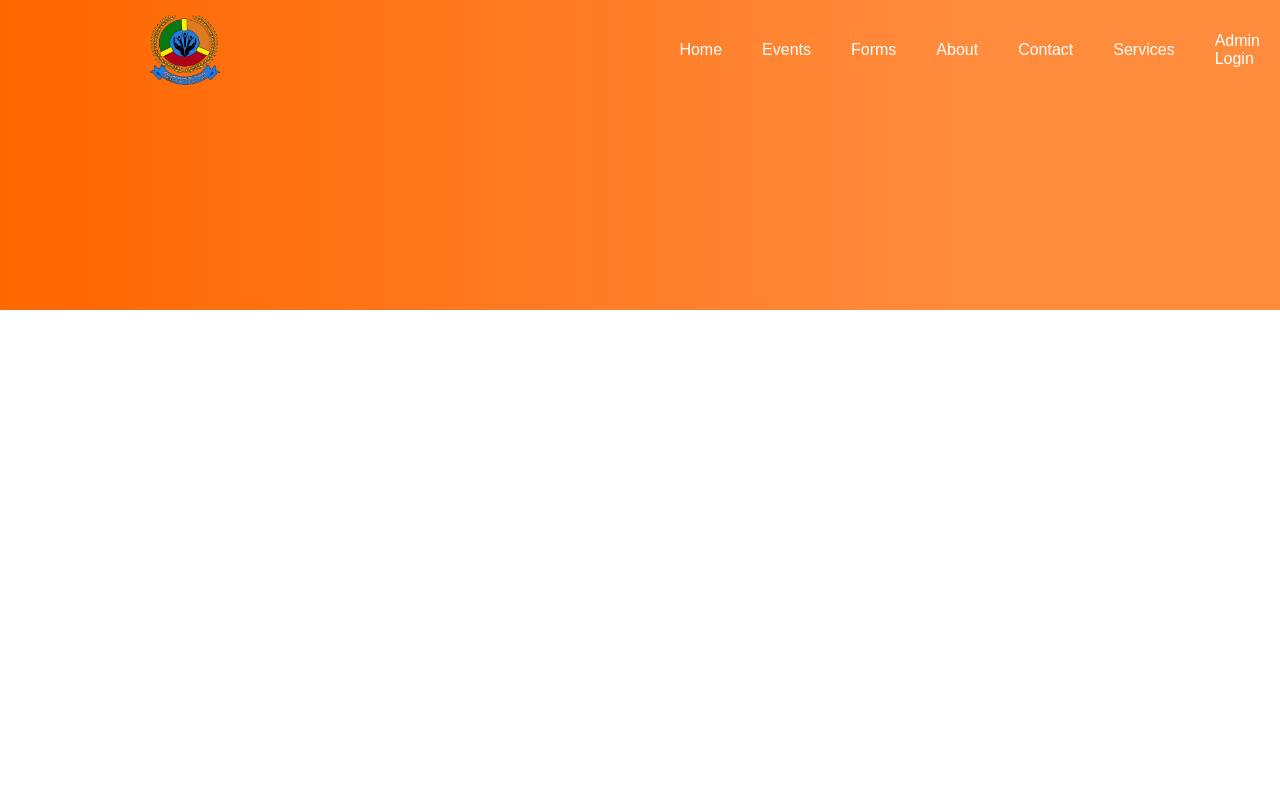
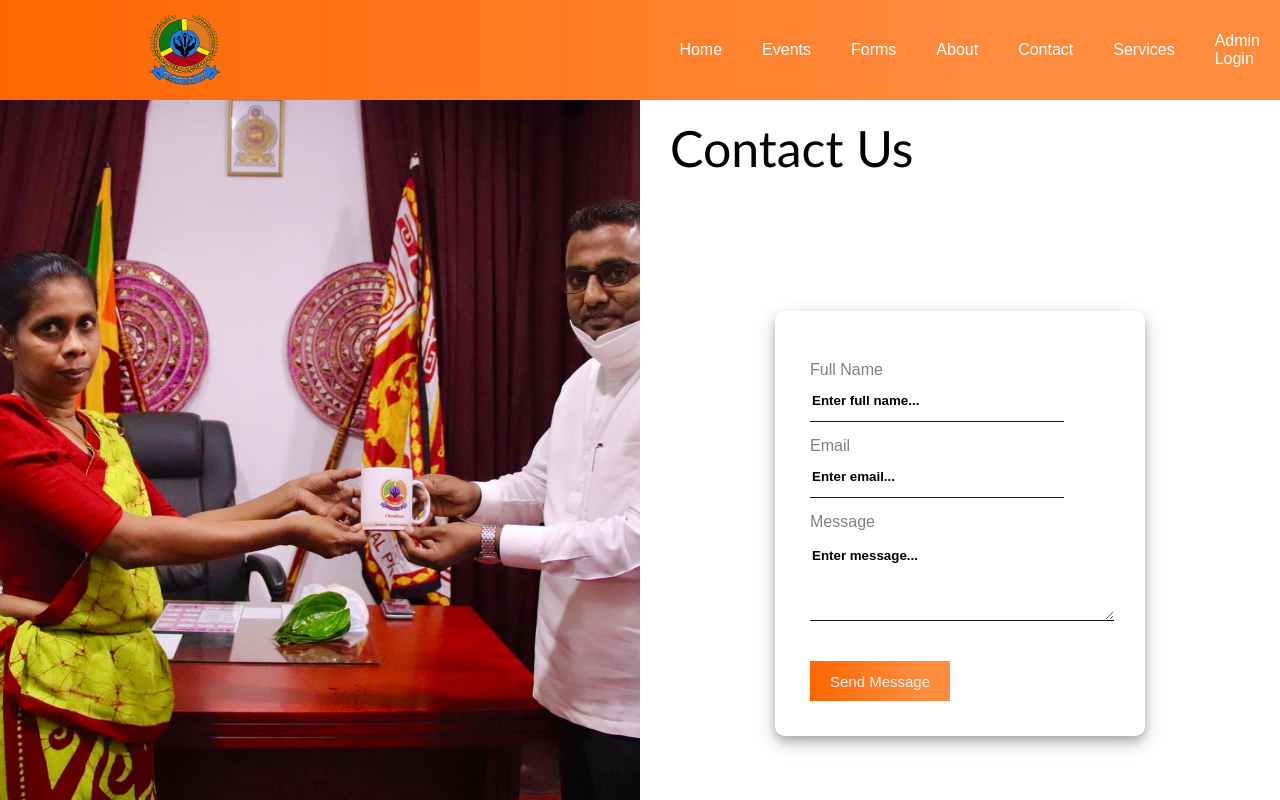
Before and after one commit to SahanRockMaster/Akurana-Pradeshiya-Sabha-Frontend, a React (Create React App) app: page /contact in a window 1280 px wide. Shown: the top 800 px of the page. Built offline with nearby package versions, Linux system fonts and the light colour scheme; the HTML template or start-up script is replaced by a standard one.

Commit message:
events Commit

```diff
--- a/src/App.js
+++ b/src/App.js
@@ -8,6 +8,8 @@ import AdminDashboard from "./Views/adminDashboard";
 import AdminFormView from "./pages/AdminFormView";
 import Events from "./pages/Events";
 import BlogPostPortal from "./pages/BlogPostPortal";
+import About from "./pages/About";
+import Contact from "./pages/Contact";
 
 // function App() {
 //   return (
@@ -35,14 +37,17 @@ import BlogPostPortal from "./pages/BlogPostPortal";
 const Main = withRouter(({ location }) => {
   return (
     <div className="App">
-      {location.pathname !== '/adminDashboard' && <Navbar />}
+      {location.pathname !== '/adminDashboard' &&
+      location.pathname !== '/AdminFormView' && <Navbar />}
       <Route path="/" exact component={Home} />
       <Route path="/AdminLogin" exact component={AdminLogin} />
       <Route path="/adminDashboard" exact component={AdminDashboard} />
+      <Route path="/contact" exact component={Contact} />
+      <Route path="/about" exact component={About} />
       <Route path="/AdminFormView" exact component={AdminFormView} />
       <Route path="/events" exact component={Events} />
       <Route path="/BlogPostPortal" exact component={BlogPostPortal} />
-      {location.pathname !== '/adminDashboard' && <Footer />}
+      {location.pathname !== '/adminDashboard' && location.pathname !== '/BlogPostPortal' &&  location.pathname !== '/AdminFormView' && <Footer />}
     </div>
   );
 });
--- a/src/components/AdminFormsItem.js
+++ b/src/components/AdminFormsItem.js
@@ -5,6 +5,7 @@ function AdminFormsItem({ image, name}) {
     <div className="formsItem">
       <div style={{ backgroundImage: `url(${image})` }}></div>
       <h3> {name} </h3>
+      <div className="Dbutton"><button className="DownloadButton">Download</button></div>
     </div>
   );
 }
--- a/src/components/Navbar.js
+++ b/src/components/Navbar.js
@@ -20,7 +20,7 @@ function Navbar() {
         <Link to="/forms"> Forms </Link>
         <Link to="/about"> About </Link>
         <Link to="/contact"> Contact </Link>
-        <Link to="/BlogPostPortal"> Services </Link>
+        <Link to="/"> Services </Link>
         <Link to="/AdminLogin"> Admin Login </Link>
         </div>
       </div>
@@ -30,7 +30,7 @@ function Navbar() {
         <Link to="/forms"> Forms </Link>
         <Link to="/about"> About </Link>
         <Link to="/contact"> Contact </Link>
-        <Link to="/BlogPostPortal"> Services </Link>
+        <Link to="/"> Services </Link>
         <Link to="/AdminLogin"> Admin Login </Link>
         <button onClick={toggleNavbar}>
           <ReorderIcon />
--- /dev/null
+++ b/src/pages/About.js
@@ -0,0 +1,38 @@
+import React from "react";
+import MultiplePizzas from "../assets/apsabout.jpg";
+import "../styles/About.css";
+function About() {
+  return (
+    <div className="about">
+      <div
+        className="aboutTop"
+        style={{ backgroundImage: `url(${MultiplePizzas})` }}
+      ></div>
+        <h1 className="abouth1"> ABOUT US</h1>
+      <div class="row">
+  <div class="column1" >
+  <p> <h3>
+  Situated in the central province of Sri Lanka, Akurana is the island's central.
+  Diverse and vibrant, the city is the administrative and economic center of the country.
+  Colombo is Sri Lanka's largest city, home to around a million people is also one of the
+  busiest ports in the South Asia. Colombo was the capital for over two hundred years until
+  the capital was shifted to nearby Kandy, but remains the hub and heart of the city.
+
+  </h3> </p>
+  </div>
+  <div class="column2">
+  <p> <h3>
+  The vision of the Democratic Socialist Republic of Sri Lanka is to be the wonder of Asia by
+  2015 and concurrent to this vision our vision is to make Homagama a people-friendly township
+  replete with modern amenities. Our mission is to strengthen and uplift all facilities connected
+  with the welfare of people by executing public services in maintaining health services, thoroughfares
+  and environmental cleanliness in the area of authority of the Pradeshiya Sabha
+
+       </h3> </p>
+  </div>
+</div>
+      </div>
+  );
+}
+
+export default About;
--- /dev/null
+++ b/src/pages/Contact.js
@@ -0,0 +1,34 @@
+import React from "react";
+import PizzaLeft from "../assets/apsLeft.jpg";
+import "../styles/Contact.css";
+
+function Contact() {
+  return (
+    <div className="contact">
+      <div
+        className="leftSide"
+        style={{ backgroundImage: `url(${PizzaLeft})` }}
+      ></div>
+      <div className="rightSide">
+        <h1> Contact Us</h1>
+
+        <form id="contact-form" method="POST">
+          <label htmlFor="name">Full Name</label>
+          <input name="name" placeholder="Enter full name..." type="text" />
+          <label htmlFor="email">Email</label>
+          <input name="email" placeholder="Enter email..." type="email" />
+          <label htmlFor="message">Message</label>
+          <textarea
+            rows="6"
+            placeholder="Enter message..."
+            name="message"
+            required
+          ></textarea>
+          <button type="submit"> Send Message</button>
+        </form>
+      </div>
+    </div>
+  );
+}
+
+export default Contact;
--- /dev/null
+++ b/src/styles/About.css
@@ -0,0 +1,90 @@
+.about {
+  width: 100%;
+  height: 90vh;
+  display: flex;
+  flex-direction: column;
+}
+
+.aboutTop {
+  width: 100%;
+  height: 45%;
+  background-position: center;
+  background-repeat: no-repeat;
+  background-size: cover;
+  font-family: "Gill Sans", "Gill Sans MT", Calibri, "Trebuchet MS", sans-serif;
+}
+.abouth1{
+  padding-left: 50px;
+
+}
+.aboutBottom {
+  display: flex;
+  flex-direction: column;
+  height: 55%;
+  align-items: center;
+  margin-top: 50px;
+}
+
+.aboutBottom p {
+  width: 1200px;
+}
+
+.about .aboutBottom h1 {
+  font-weight: 400;
+  font-size: 70px;
+  color: black;
+  height: 30px;
+  display: flex;
+  justify-content: center;
+  transform: translateY(-40px);
+
+}
+.column1 {
+  float: left;
+  width: 45%;
+  padding-left: 50px;
+  padding-right: 50px;
+  text-align: justify;
+}
+.column2 {
+  float: left;
+  width:45%;
+  padding-left: 50px;
+  padding-right: 50px;
+  text-align: justify;
+}
+
+
+/* Clear floats after the columns */
+.row:after {
+  content: "";
+  display: table;
+  clear: both;
+}
+
+.row {
+  display: flex;
+}
+
+.column {
+  flex: 50%;
+}
+
+.column {
+  float: left;
+}
+
+.left {
+  width: 25%;
+}
+
+.right {
+  width: 75%;
+}
+
+/* Responsive layout - when the screen is less than 600px wide, make the two columns stack on top of each other instead of next to each other */
+@media screen and (max-width: 600px) {
+  .column {
+    width: 100%;
+  }
+}
--- /dev/null
+++ b/src/styles/Contact.css
@@ -0,0 +1,81 @@
+.contact {
+  width: 100%;
+  height: 90vh;
+  display: flex;
+}
+
+.contact .leftSide {
+  height: 100%;
+  flex: 50%;
+  background-position: center;
+  background-repeat: no-repeat;
+  background-size: cover;
+}
+
+.contact .rightSide {
+  height: 100%;
+  flex: 50%;
+  display: flex;
+  flex-direction: column;
+  justify-content: center;
+}
+
+.contact .rightSide h1 {
+  font-family: "Trebuchet MS", "Lucida Sans Unicode", "Lucida Grande",
+    "Lucida Sans", Arial, sans-serif;
+  font-weight: 10;
+  font-size: 50px;
+  margin-left: 30px;
+}
+
+form {
+  display: flex;
+  flex-direction: column;
+  width: 300px;
+  height: auto;
+  padding: 35px;
+}
+
+form input {
+  height: 40px;
+  width: 250px;
+  border: none;
+  border-bottom: 1px solid #121619;
+  color: black;
+}
+
+form textarea {
+  margin-top: 15px;
+  height: 70px;
+  width: 100%;
+  border: none;
+  border-bottom: 1px solid #121619;
+  color: black;
+}
+input::placeholder,
+textarea::placeholder {
+  font-weight: bold;
+  color: black;
+  font-family: Arial, Helvetica, sans-serif;
+}
+form input:focus,
+textarea:focus {
+  outline: none;
+}
+
+form label {
+  margin-top: 15px;
+  color: grey;
+}
+
+form button {
+  margin-top: 40px;
+  width: 140px;
+  height: 40px;
+  border: none;
+  /* background-color: #121619; */
+  background: linear-gradient(90deg, #ff6600 0%, #ff8b3d 75%);
+  color: whitesmoke;
+  font-size: 15px;
+  cursor: pointer;
+}
--- a/src/styles/Footer.css
+++ b/src/styles/Footer.css
@@ -1,7 +1,6 @@
 .footer {
   width: 100%;
   height: 200px;
-  background-color: #ffaf7a;
   background: linear-gradient(90deg, #ff6600 0%, #ff8b3d 75%);
   display: flex;
   justify-content: center;
--- a/src/styles/Navbar.css
+++ b/src/styles/Navbar.css
@@ -1,7 +1,6 @@
 .navbar {
   width: 100%;
   height: 100px;
-  background-color: #ffaf7a;
   background: linear-gradient(90deg, #ff6600 0%, #ff8b3d 75%);
   display: flex;
   flex-direction: row;
```
Also changed, not shown: src/assets/apsabout.jpg (added).
